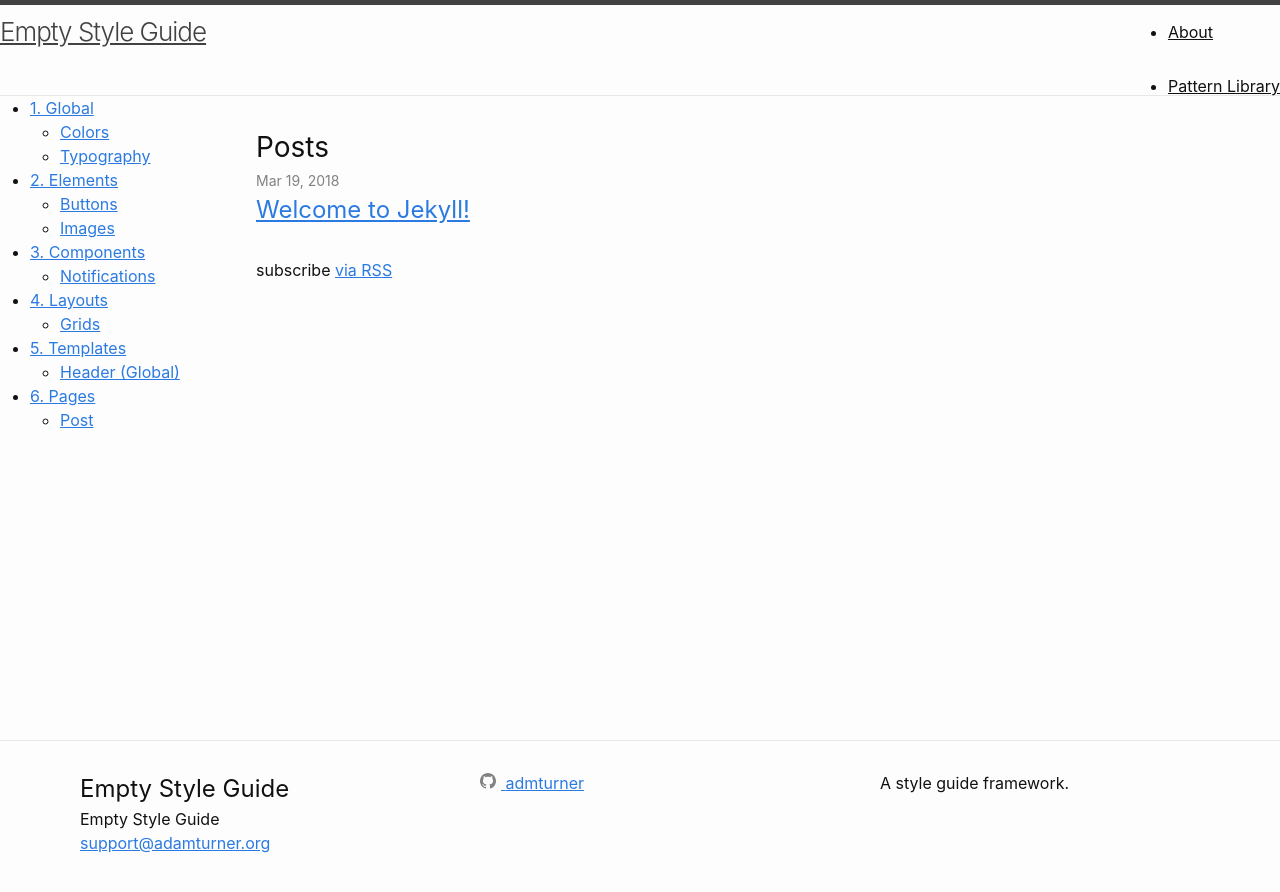
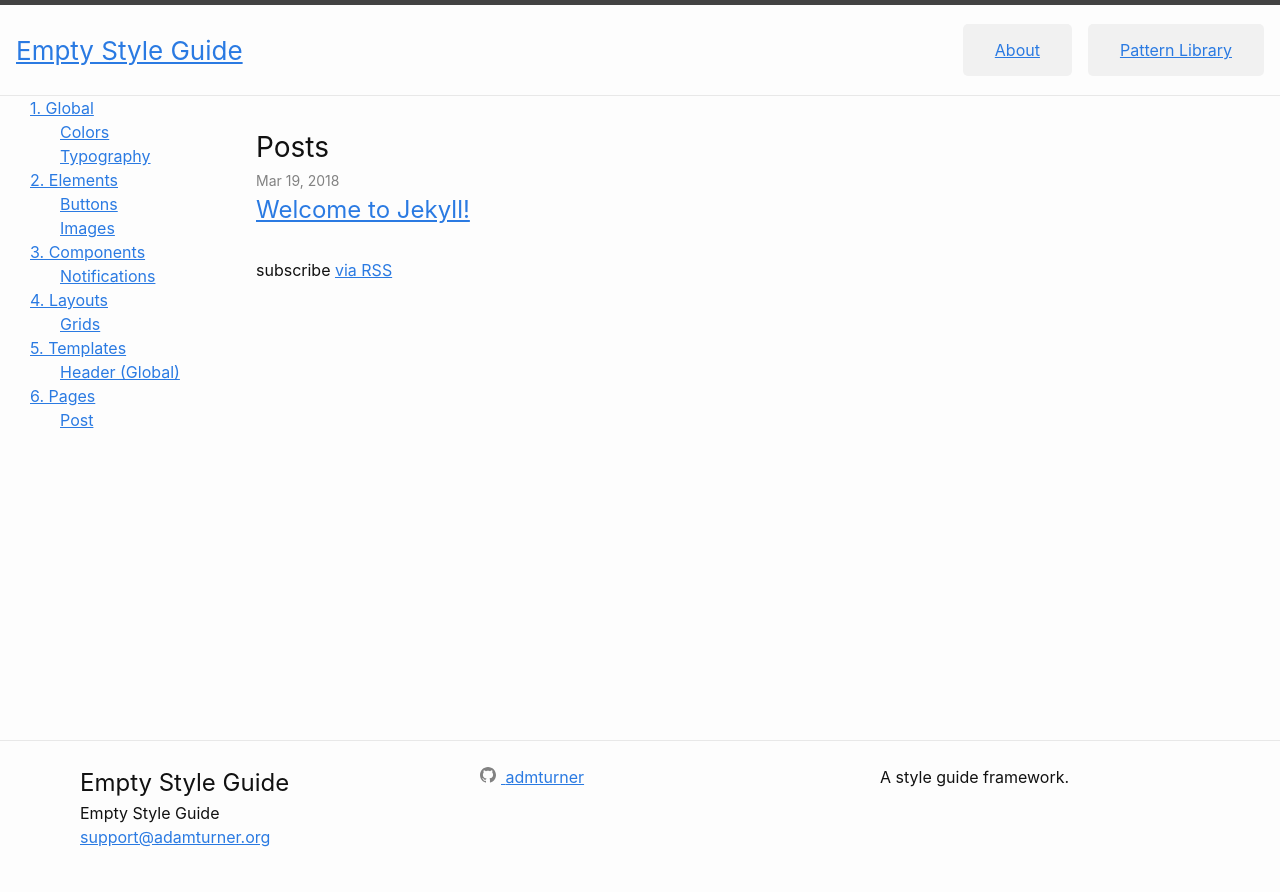
Before and after one commit to admturner/empty-style-guide, a Jekyll site: the page built from index.md, in a window 1280 px wide. Shown: the top 892 px of the page. Built offline with Jekyll 4.4.1, drawn with Linux system fonts in a browser that asks for light colours.

Commit message:
Basic header and footer flex display

```diff
--- a/_sass/partials/_layout.scss
+++ b/_sass/partials/_layout.scss
@@ -10,11 +10,14 @@ body {
           / minmax(175px, 3fr) 9fr 3fr; /* columns */
 }
 
-header {
+.site-header {
+    align-items: center;
+    display: flex;
+    justify-content: space-between;
     grid-area: header;
 }
 
-nav {
+.section-nav {
     grid-area: nav;
 }
 
@@ -65,28 +68,50 @@ article {
 .site-header {
     border-top: 5px solid $grey-color-dark;
     border-bottom: 1px solid $grey-color-light;
-    min-height: $spacing-unit * 1.865;
-    position: relative; /* Positioning mobile navigation icon */
 }
 
 .site-title {
     @include relative-font-size(1.625);
-    font-weight: 300;
-    line-height: $base-line-height * $base-font-size * 2.25;
-    letter-spacing: -1px;
-    margin-bottom: 0;
-    float: left;
+    font-weight: 400;
+    margin: 0 1rem;
 
-    &,
-    &:visited {
+    &:hover,
+    &:focus {
         color: $grey-color-dark;
     }
 
 }
 
+nav {
+
+    ul {
+        list-style-type: none;
+    }
+
+}
+
 .site-nav {
-    float: right;
-    line-height: $base-line-height * $base-font-size * 2.25;
+
+    ul {
+        display: flex;
+
+        li {
+            flex: 1 1 auto;
+            margin-right: 1rem;
+
+            a {
+                background: #f1f1f1;
+                border-radius: 5px;
+                padding: 1em 2em;
+
+                &:hover,
+                &:focus {
+                    background: $brand-color;
+                    color: #fff;
+                }
+            }
+        }
+    }
 
     .nav-trigger {
         display: none;
@@ -94,16 +119,6 @@ article {
 
     .menu-icon {
         display: none;
-    }
-
-    .page-link {
-        color: $text-color;
-        line-height: $base-line-height;
-
-        /* Gaps between nav items, but not on the last one */
-        &:not(:last-child) {
-            margin-right: 20px;
-        }
     }
 
     @include media-query($on-palm) {
@@ -168,43 +183,17 @@ article {
  */
 .site-footer {
     border-top: 1px solid $grey-color-light;
-    padding: $spacing-unit 0;
+    padding: 1.5rem 0;
 }
 
 .footer-heading {
     @include relative-font-size(1.125);
-    margin-bottom: $spacing-unit / 2;
 }
 
 .contact-list,
 .social-media-list {
     list-style: none;
     margin-left: 0;
-}
-
-@include media-query($on-laptop) {
-
-    .footer-col-1,
-    .footer-col-2 {
-        width: -webkit-calc(50% - (#{$spacing-unit} / 2));
-        width:         calc(50% - (#{$spacing-unit} / 2));
-    }
-
-    .footer-col-3 {
-        width: -webkit-calc(100% - (#{$spacing-unit} / 2));
-        width:         calc(100% - (#{$spacing-unit} / 2));
-    }
-
-}
-
-@include media-query($on-palm) {
-
-    .footer-col {
-        float: none;
-        width: -webkit-calc(100% - (#{$spacing-unit} / 2));
-        width:         calc(100% - (#{$spacing-unit} / 2));
-    }
-
 }
 
 /**
```
